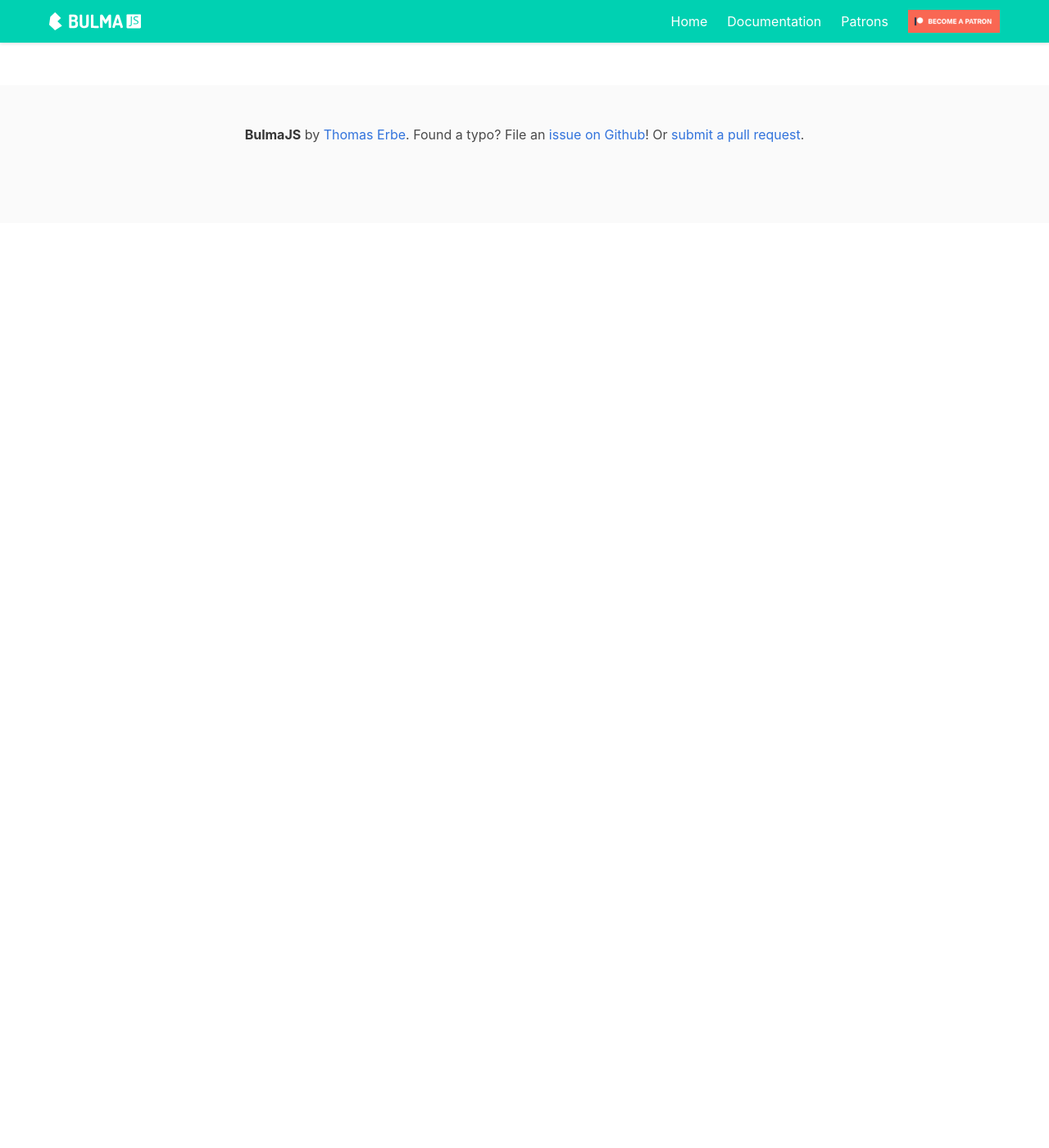
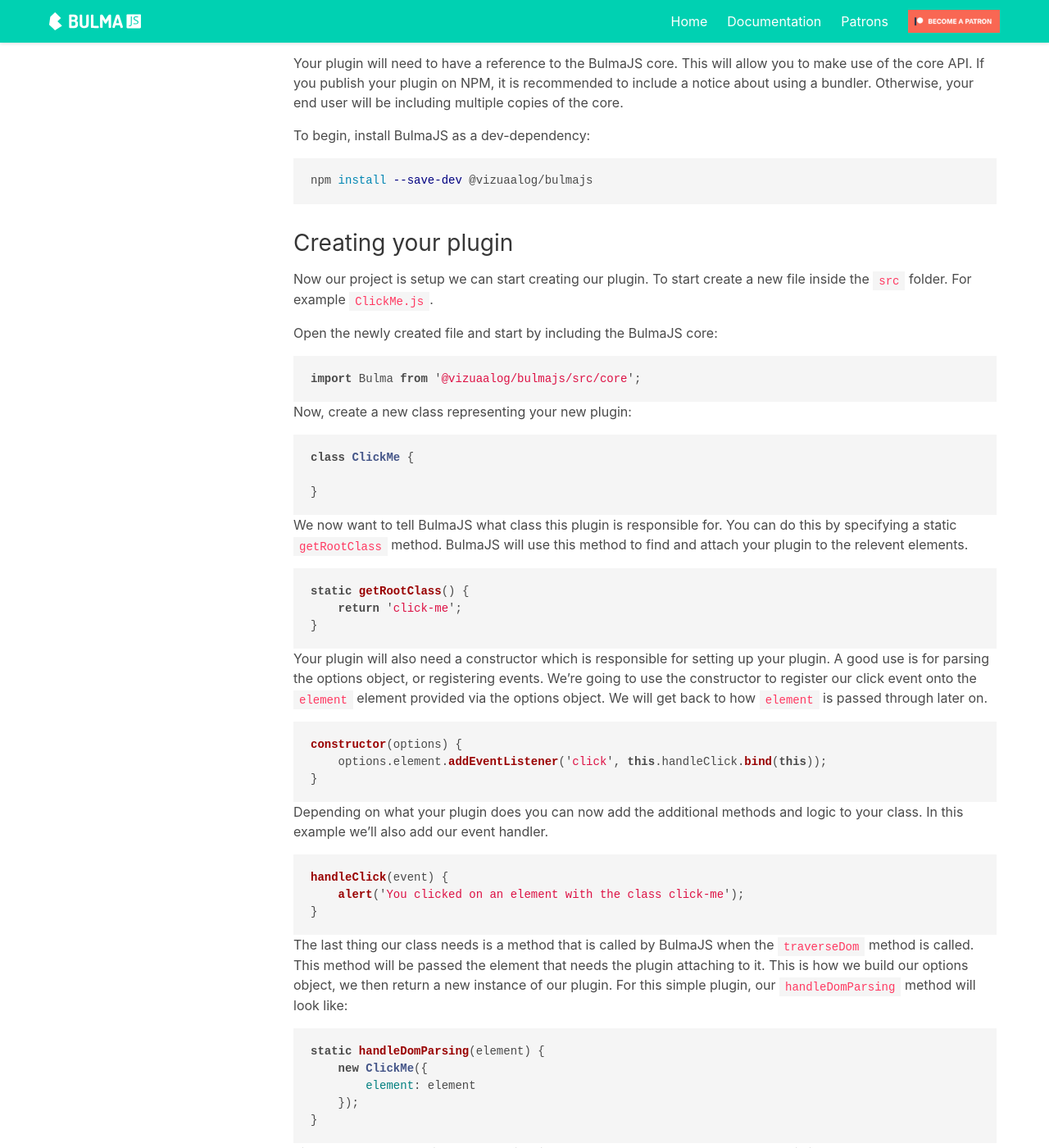
Before and after one commit to VizuaaLOG/BulmaJS, a Jekyll site: the page built from docs/docs/0.7/4-creating-a-plugin.md, in a window 1280 px wide and 1400 px high, scrolled down 674 px. Shown: the whole window at 82% size. Built offline with Jekyll 4.4.1, drawn with Linux system fonts in a browser that asks for light colours; nearby versions of some CDN libraries; before the commit the page ends 946 px from its top, so only the background shows below that; some of the changed text lies outside the part shown.

Commit message:
Add the creating a plugin docs

````diff
--- a/docs/docs/0.7/4-creating-a-plugin.md
+++ b/docs/docs/0.7/4-creating-a-plugin.md
@@ -11,10 +11,109 @@
 BulmaJS uses a simple plugin system allowing anyone to create their own and hook into the BulmaJS core. A BulmaJS plugin is a simple class with some static methods to integrate into the core's API. Within this short guide we're going to create a simple plugin that attaches a click handler to any element with the class `click-me`.
 
 ## Setup
-The first thing you need to do is create a new folder for your project. In this example we'll our folder `bulmajs-click-me`. You can structure this folder however you like. But we're going to use the structure below.
+The first thing you need to do is create a new folder for your project. In this example we will call our folder `bulmajs-click-me`. You can structure this folder however you like. But we're going to use the structure below.
 
 ![Folder structure]({{ site.url }}/assets/images/0.7/creating-a-plugin-folder-structure.png)
 
-+ **dist** This is used for our production ready files once they have processed. We're going to cover this in this guide, there are many webpack (or other bundling tools) guides out there, and they'll do a better job of explaining that.
++ **dist** This is used for our production ready files once they have processed (we're not going to cover this in this guide, there are many webpack (or other bundling tools) guides out there, and they'll do a better job of explaining that.)
 + **src** This is where our source files will live.
 + **package.json** This is our node package file
+
+## Installing dependencies
+Your plugin will need to have a reference to the BulmaJS core. This will allow you to make use of the core API. If you publish your plugin on NPM, it is recommended to include a notice about using a bundler. Otherwise, your end user will be including multiple copies of the core.
+
+To begin, install BulmaJS as a dev-dependency:
+```bash
+npm install --save-dev @vizuaalog/bulmajs
+```
+
+## Creating your plugin
+Now our project is setup we can start creating our plugin. To start create a new file inside the `src` folder. For example `ClickMe.js`.
+
+Open the newly created file and start by including the BulmaJS core:
+```javascript
+import Bulma from '@vizuaalog/bulmajs/src/core';
+```
+
+Now, create a new class representing your new plugin:
+```javascript
+class ClickMe {
+
+}
+```
+
+We now want to tell BulmaJS what class this plugin is responsible for. You can do this by specifying a static `getRootClass` method. BulmaJS will use this method to find and attach your plugin to the relevent elements.
+
+```javascript
+static getRootClass() {
+    return 'click-me';
+}
+```
+
+Your plugin will also need a constructor which is responsible for setting up your plugin. A good use is for parsing the options object, or registering events. We're going to use the constructor to register our click event onto the `element` element provided via the options object. We will get back to how `element` is passed through later on.
+
+```javascript
+constructor(options) {
+    options.element.addEventListener('click', this.handleClick.bind(this));
+}
+```
+
+Depending on what your plugin does you can now add the additional methods and logic to your class. In this example we'll also add our event handler.
+
+```javascript
+handleClick(event) {
+    alert('You clicked on an element with the class click-me');
+}
+```
+
+The last thing our class needs is a method that is called by BulmaJS when the `traverseDom` method is called. This method will be passed the element that needs the plugin attaching to it. This is how we build our options object, we then return a new instance of our plugin. For this simple plugin, our `handleDomParsing` method will look like:
+
+```javascript
+static handleDomParsing(element) {
+    new ClickMe({
+        element: element
+    });
+}
+```
+
+Finally, we need to register our plugin with Bulma and export our new module. This is why we needed access to the Bulma core at the beginning on this guide. You can also make use of the various helper methods used internally.
+
+```javascript
+Bulma.registerPlugin('click-me', ClickMe);
+
+export default ClickMe;
+```
+
+As of version `0.7` you can pass a third argument to `registerPlugin`. This specifies the priority of the plugin being called during the `traverseDOM` process. By default the core BulmaJS plugins have a priority of `0`, increasing the priority of your plugin will have your plugin called before the core plugins. Omitting the priority argument will set the priority to `0`.
+
+This means our final ClickMe plugin file will look like:
+
+```javascript
+import Bulma from '@vizuaalog/bulmajs/src/core';
+
+class ClickMe {
+    static getRootClass() {
+        return 'click-me';
+    }
+
+    constructor(options) {
+        options.element.addEventListener('click', this.handleClick.bind(this));
+    }
+
+    handleClick(event) {
+        alert('You clicked on an element with the class click-me');
+    }
+
+    static handleDomParsing(element) {
+        new ClickMe({
+            element: element
+        });
+    }
+}
+
+Bulma.registerPlugin('click-me', ClickMe);
+
+export default ClickMe;
+```
+
+You have now created your own BulmaJS plugin. A quick note about the BulmaJS import, if you do not self-register your plugin i.e. ask your users to register themselves, and you do not use any BulmaJS helper methods then you can remove the import, and NPM install.
````
